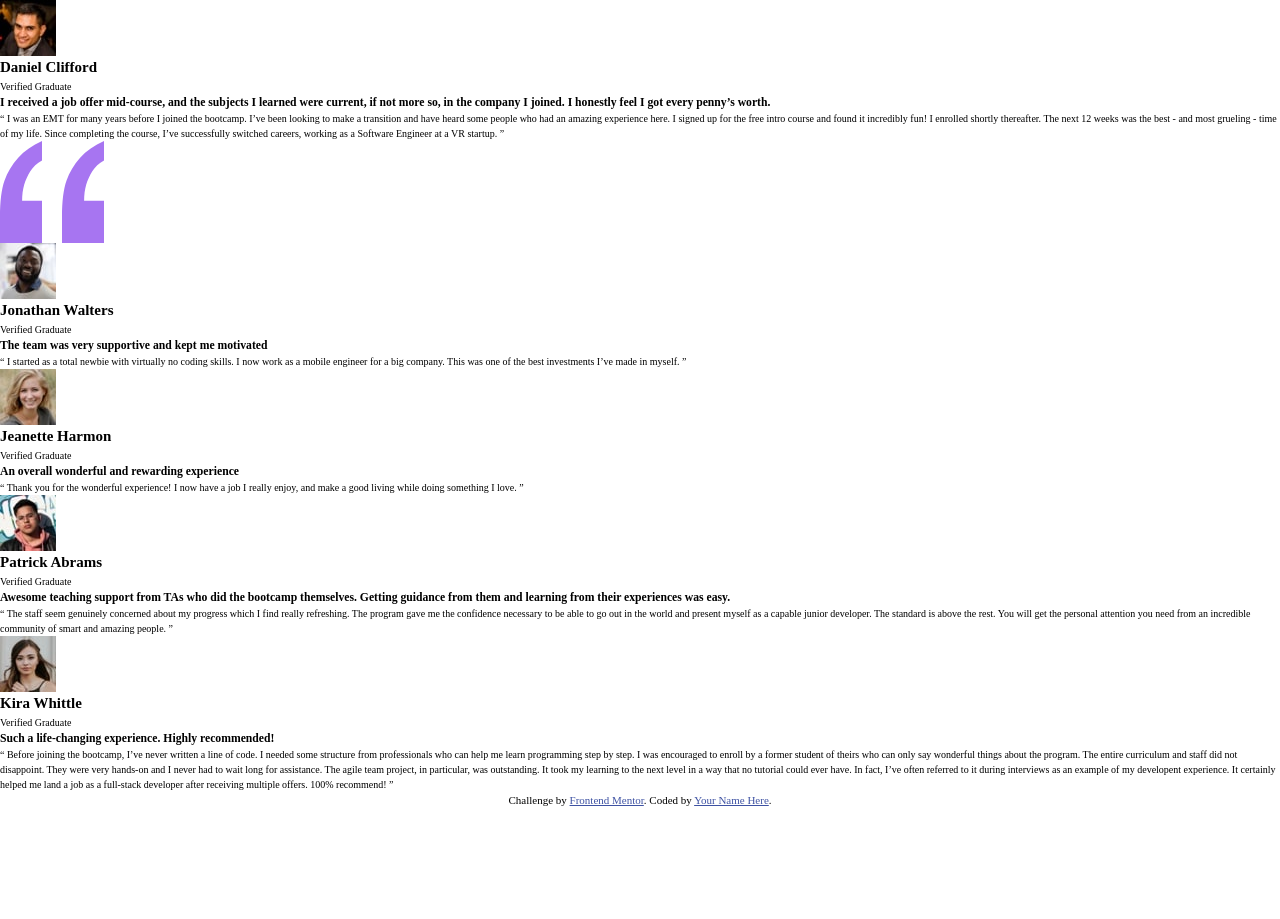
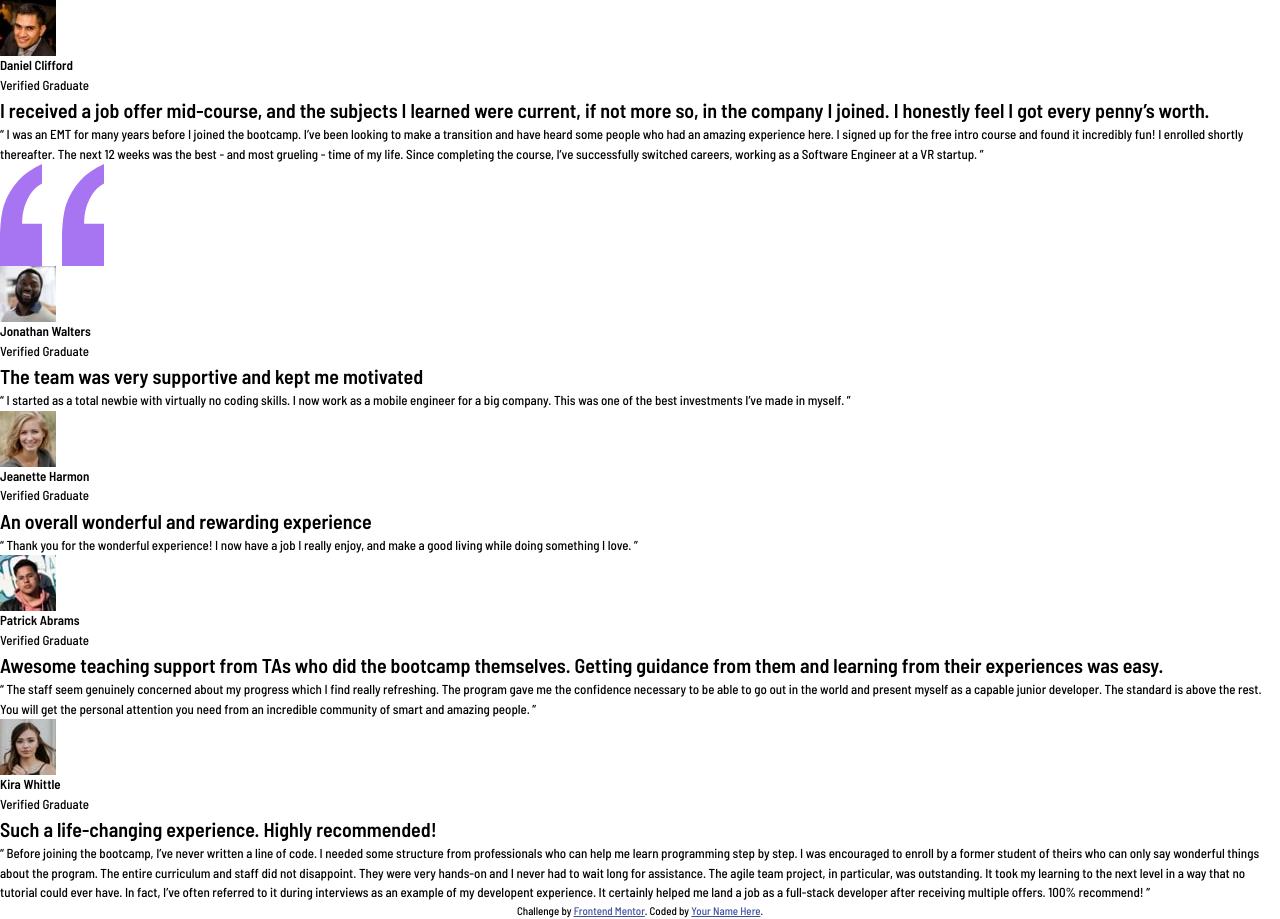
Before and after one commit to Kaji1127/Testimonials-Grid-Section, a website: page index.html in a window 1280 px wide. Before the commit the page ends 809 px from the top, so only its background shows below. Drawn offline with nearby package versions, Linux system fonts and the light colour scheme; files that its build step writes are made by us from their sources.

Commit message:
add heading style

```diff
--- a/app/scss/base/typography.scss
+++ b/app/scss/base/typography.scss
@@ -1,3 +1,18 @@
+@use 'utility' as *;
+
 html {
 	font-size: 62.5%;
 }
+
+body {
+	font-size: 1.3rem;
+	font-family: var(--barlow);
+}
+
+.heading-secondary {
+	font-size: 1.3rem;
+}
+
+.heading-tertiary {
+	font-size: 2rem;
+}
```
